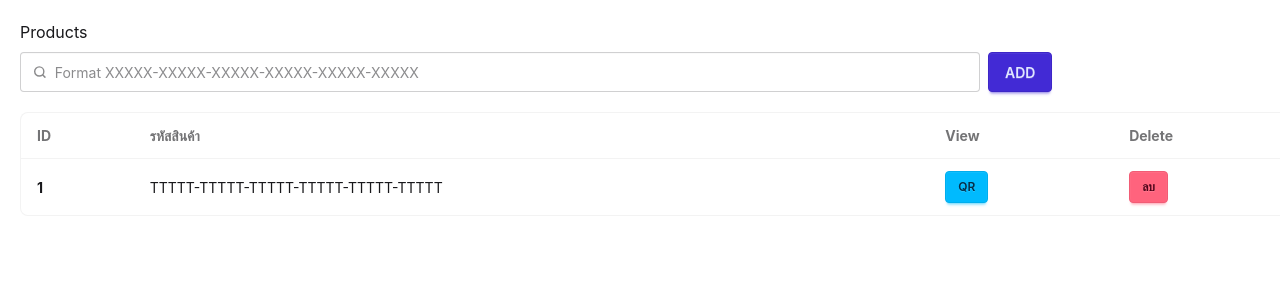
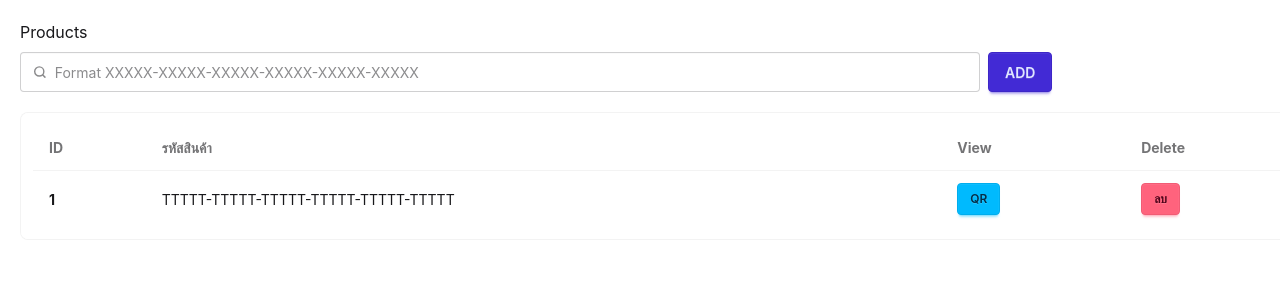
Before and after one commit to Tanachuns/test-07, a React (Vite) app in the folder client/: page / in a window 1280 px wide. Shown: the top 300 px of the page. Built offline with nearby package versions, Linux system fonts and the light colour scheme.

Commit message:
update modal text

```diff
--- a/client/src/components/product/ProductTable.jsx
+++ b/client/src/components/product/ProductTable.jsx
@@ -40,7 +40,7 @@ const ProductTable = () => {
     return (
         <>
             <div className="overflow-x-auto mt-5 rounded-box border border-base-content/5 bg-base-100">
-                <table className="table">
+                <table className="table m-3">
                     {/* head */}
                     <thead>
                     <tr>
@@ -70,7 +70,11 @@ const ProductTable = () => {
                     </tbody>
                 </table>
             </div>
-            <ConfirmModal open={deleteModalOpen} title={"ยืนยันการลบข้อมูล"} children={`ต้องการลบข้อมูล รหัสสินค้า ${targetProduct} หรือไม่?`} onConfirm={()=>{alert("nice"); setDeleteModalOpen(false)}} onClose={()=>setDeleteModalOpen(false)} />
+            <ConfirmModal open={deleteModalOpen} title={"ยืนยันการลบข้อมูล"} onConfirm={()=>{alert("nice"); setDeleteModalOpen(false)}} onClose={()=>setDeleteModalOpen(false)} >
+               <>
+                   ต้องการลบข้อมูล รหัสสินค้า <br/>{targetProduct}<br/>หรือไม่?
+               </>
+            </ConfirmModal>
             <Modal open={qrModalOpen} title={"View Qrcode"}    onClose={()=>setQrModalOpen(false)} >
                 <QRCodeCanvas value={targetProduct} />
             </Modal>
--- a/client/src/components/shared/Modal.jsx
+++ b/client/src/components/shared/Modal.jsx
@@ -14,16 +14,13 @@ const Modal = ({ open, title, children, onClose }) => {
     return (
      <div >
          <dialog ref={dialogRef} className="modal">
-         <div className="modal-box">
-
+         <div className="modal-box w-fit">
              {/* Header */}
              <h3 className="font-bold text-lg">{title}</h3>
-
              {/* Body */}
              <div className="p-4 w-fit m-auto">
                     {children}
              </div>
-
              {/* Footer */}
              <div className="modal-action">
                  <button className="btn" onClick={onClose}>
```
